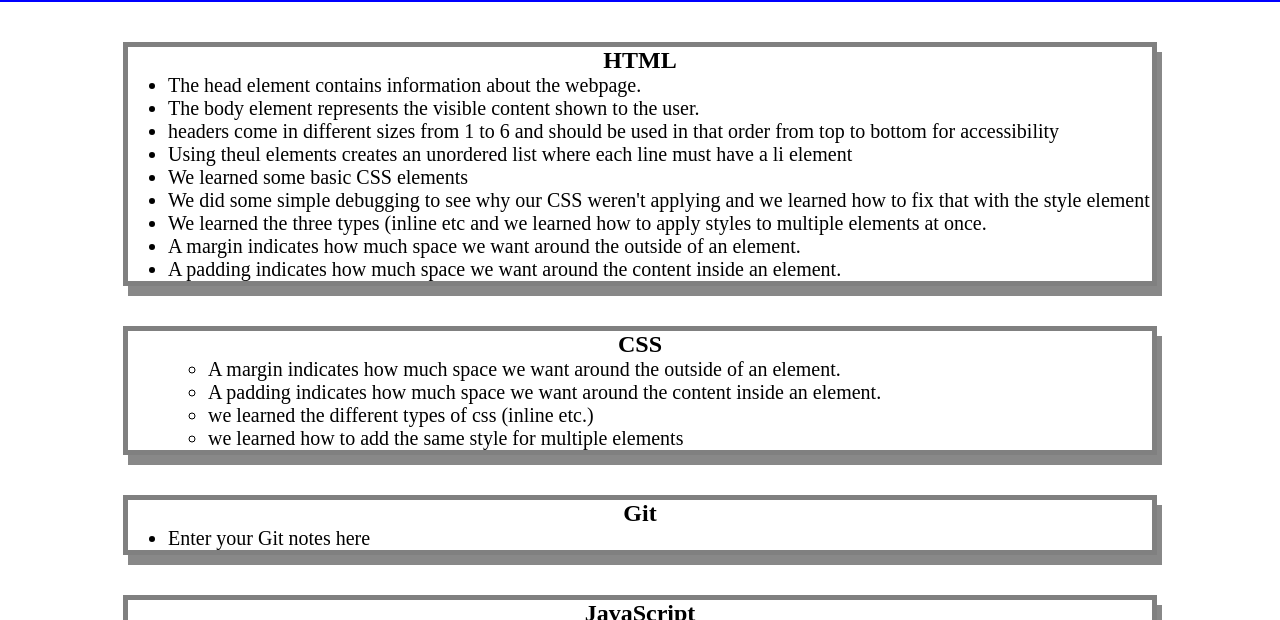
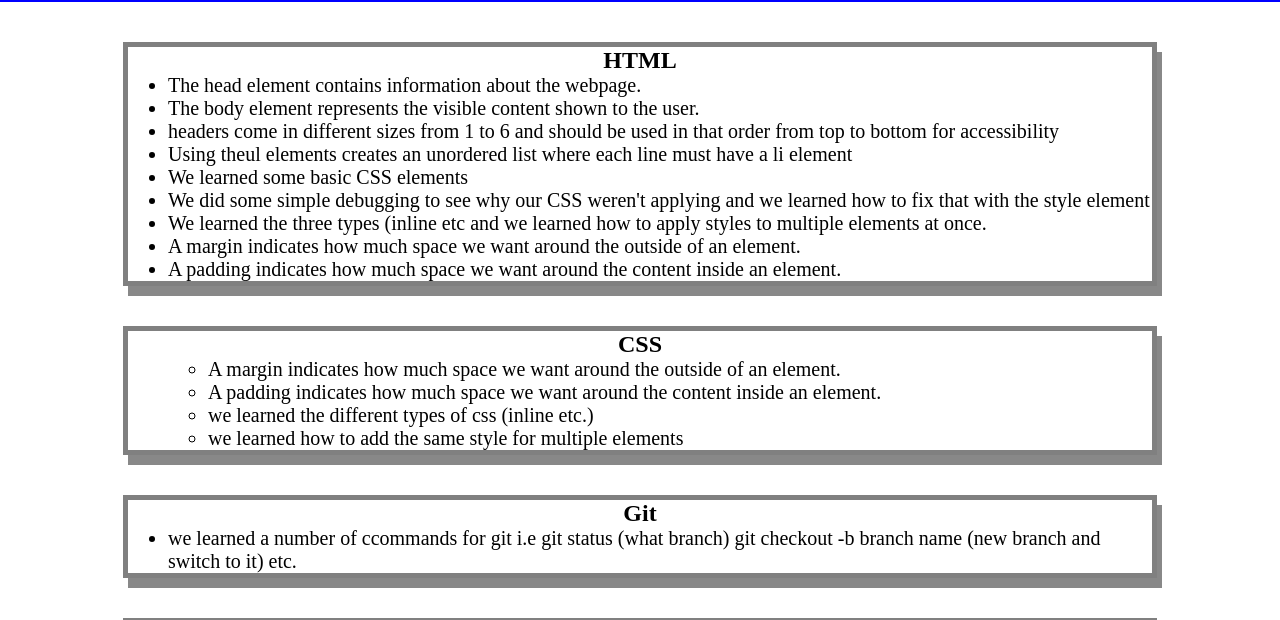
Before and after one commit to JamieComey/prework-study-guide, a plain HTML site: page index.html in a window 1280 px wide. Shown: the part 118-738 px from the top of the page. Drawn offline with Linux system fonts and the light colour scheme.

Commit message:
Update index.html

```diff
--- a/index.html
+++ b/index.html
@@ -46,7 +46,7 @@
       <section class="card" id="git-section">
         <h2>Git</h2>
         <ul>
-          <li>Enter your Git notes here</li>
+          <li>we learned a number of ccommands for git i.e git status (what branch) git checkout -b branch name (new branch and switch to it) etc. </li>
         </ul>
       </section>
 
```
